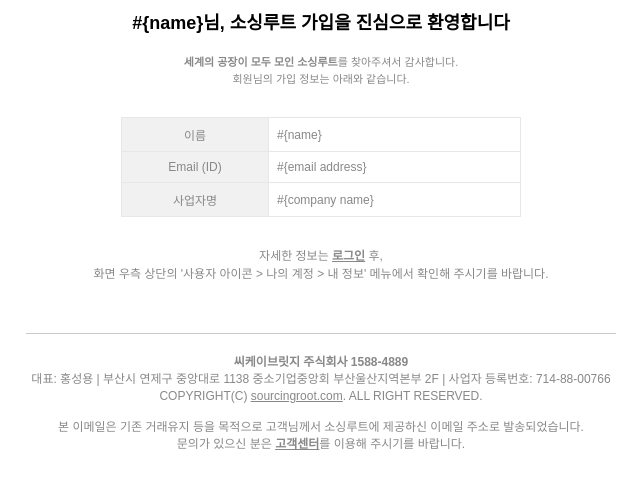
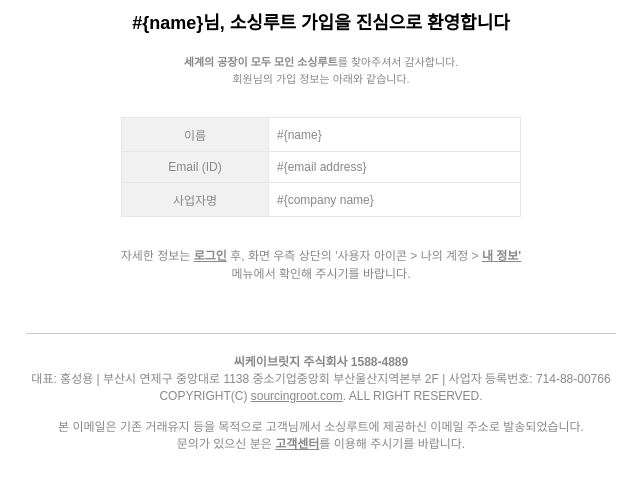
Before and after one commit to lhjwork/sourcing_email_template_2, a plain HTML site: page templates/korea/templates/mem_bjoin.html in a window 1280 px wide. Shown: the part 94-582 px from the top of the page, without its empty margins (319-960 px from the left). Drawn offline with Linux system fonts and the light colour scheme.

Commit message:
mem_djoin check

```diff
--- a/templates/korea/templates/mem_bjoin_a.html
+++ b/templates/korea/templates/mem_bjoin.html
@@ -76,8 +76,8 @@
                   <span style="color: #888888">자세한 정보는 </span
                   ><a href="https://www.sourcingroot.co.kr/login" target="_blank" style="color: #888888; text-decoration: underline; font-weight: bold">로그인</a
                   ><span style="color: #888888">
-                    후,<br />
-                    화면 우측 상단의 '사용자 아이콘 > 나의 계정 > 내 정보' 메뉴에서 확인해 주시기를 바랍니다.</span
+                    후, 화면 우측 상단의 '사용자 아이콘&nbsp;&gt;&nbsp;나의 계정&nbsp;&gt;&nbsp;<span style="color: #888888; text-decoration: underline; font-weight: bold">내 정보'</span><br />
+                    메뉴에서 확인해 주시기를 바랍니다.</span
                   >
                 </p>
               </td>
```
Also changed, not shown: templates/korea/templates/mem_findp.html (renamed from templates/korea/templates/mem_findp_b.html).
